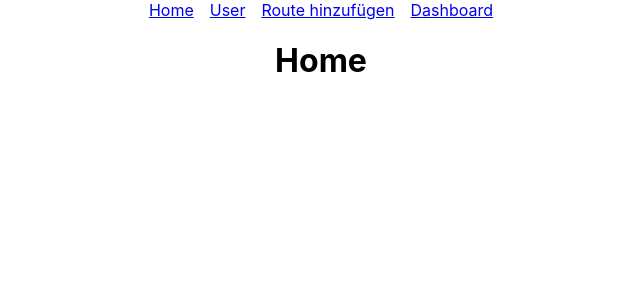
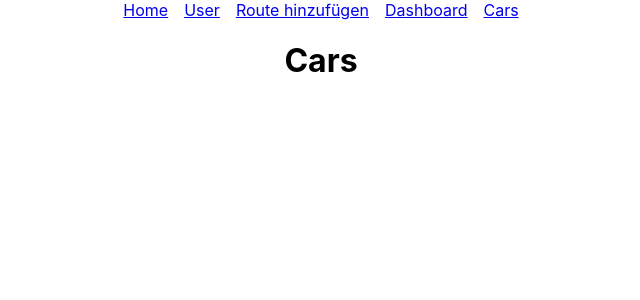
Before and after one commit to Vendone/spritapp, a React (Create React App) app: page /cars in a window 1280 px wide. Shown: the top 300 px of the page, without its empty margins (319-959 px from the left). Built offline with nearby package versions, Linux system fonts and the light colour scheme.

Commit message:
cars zum store hinzugefügt

```diff
--- a/src/components/App/App.js
+++ b/src/components/App/App.js
@@ -5,6 +5,7 @@ import { User } from '../../features/User/User';
 import { Dashboard } from '../../features/Dashboard/Dashboard';
 import { AddRoute } from '../../features/AddRoute/AddRoute';
 import { Home } from '../../features/Home/Home';
+import { Cars } from '../../features/Cars/Cars';
 
 export default function App() {
   return (
@@ -14,6 +15,9 @@ export default function App() {
         <Switch>
           <Route path="/user">
             <User />
+          </Route>
+          <Route path='/cars'>
+            <Cars/>
           </Route>
           <Route path="/dashboard">
             <Dashboard />
--- a/src/components/store.js
+++ b/src/components/store.js
@@ -1,10 +1,12 @@
 import { configureStore } from "@reduxjs/toolkit";
 import userSlice from "../features/User/userSlice";
 import routeSlice from "../features/AddRoute/addRouteSlice";
+import carsSlice from "../features/Cars/carsSlice";
 
 export const store = configureStore({
     reducer: {
         user: userSlice,
-        routes: routeSlice
+        routes: routeSlice,
+        cars: carsSlice
     }
 });
--- /dev/null
+++ b/src/features/Cars/Cars.js
@@ -0,0 +1,5 @@
+export const Cars = () => {
+    return (
+        <h1>Cars</h1>
+    );
+};
--- /dev/null
+++ b/src/features/Cars/carsSlice.js
@@ -0,0 +1,20 @@
+import { createSlice } from "@reduxjs/toolkit";
+
+// Slice Object
+const options = {
+    name: 'cars',
+    initialState: [],
+    reducers: {
+        addCar: (state, action) => {
+            state.push(action.payload);
+        },
+        removeCar: (state, action) => {
+            state.filter(user => user.id !== action.payload.id)
+        }
+    }
+}
+
+export const carsSlice = createSlice(options);
+
+export const { addCar, removeCar } = carsSlice.actions;
+export default carsSlice.reducer;
--- a/src/features/Nav/Nav.js
+++ b/src/features/Nav/Nav.js
@@ -9,6 +9,7 @@ export const Nav = () => {
             <NavLink to="/user">User</NavLink>
             <NavLink to="/addRoute">Route hinzufügen</NavLink>
             <NavLink to="/dashboard">Dashboard</NavLink>
+            <NavLink to="/cars">Cars</NavLink>
         </div>
     );
 };
```
